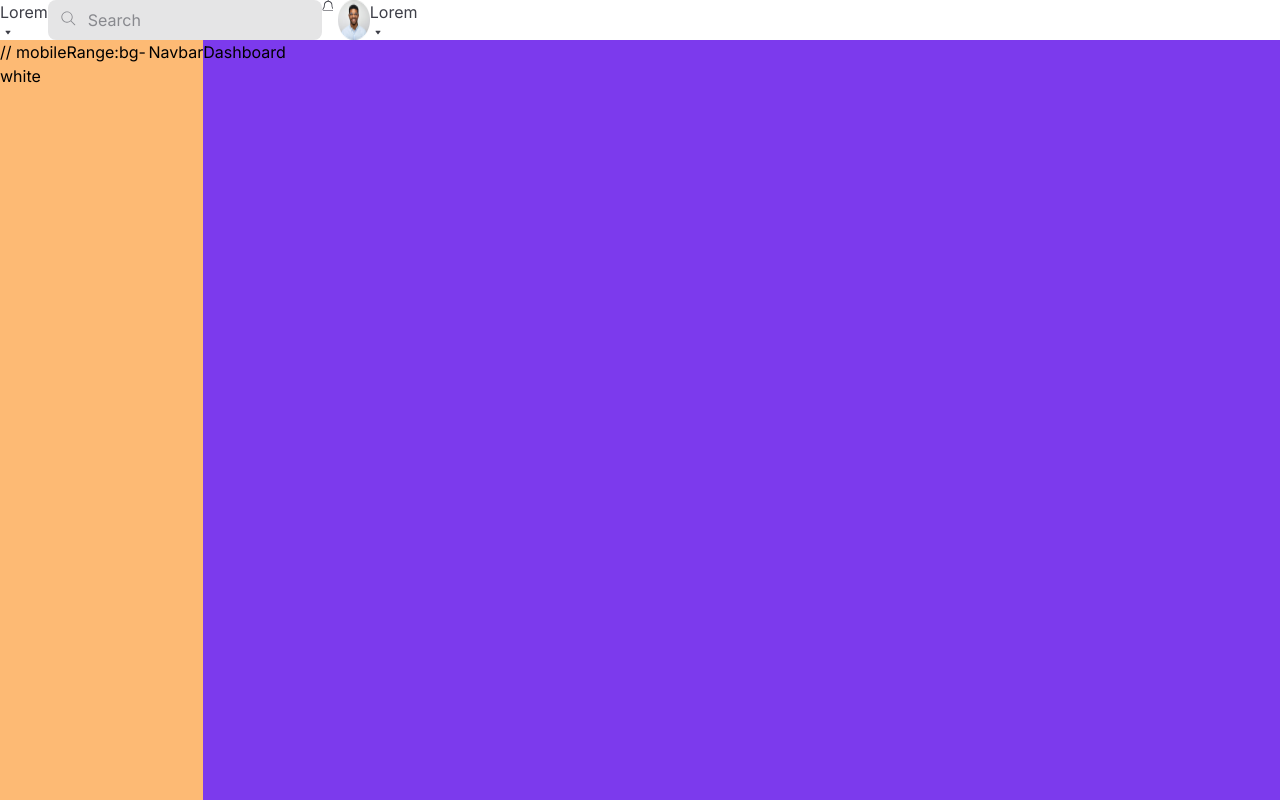
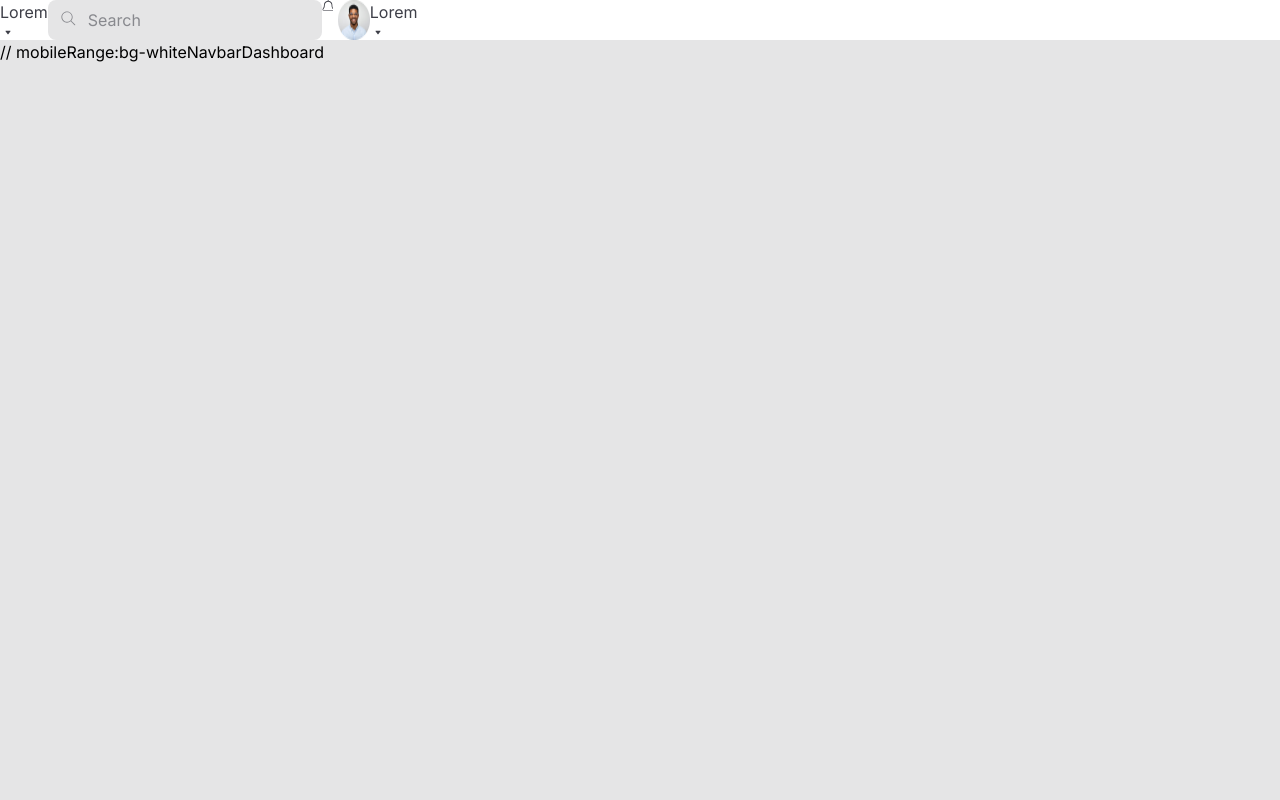
Before and after one commit to Tohid001/algorizin-tailwind_react-test, a React (Create React App) app: page / in a window 1280 px wide. Built offline with nearby package versions, Linux system fonts and the light colour scheme.

Commit message:
Optimized version of Layout's core style

```diff
--- a/src/components/Navbar/Navbar.jsx
+++ b/src/components/Navbar/Navbar.jsx
@@ -6,7 +6,7 @@ const { navItems } = data;
 
 function Navbar() {
   return (
-    <nav className="flex  mobileRange:shadow-navContainer  ">
+    <nav className="flex  mobileRange:shadow-navContainer">
       // mobileRange:bg-white
       <ul>
         {/* {navItems.map(({ title, route, icon }, index) => {
--- a/src/containers/Layout/Layout.jsx
+++ b/src/containers/Layout/Layout.jsx
@@ -5,18 +5,13 @@ import { Header, Navbar } from "../../components";
 function Layout() {
   return (
     <div className="flex flex-col h-screen">
-      <div className="">
-        <Header />
-      </div>
-      <div className="flex overflow-hidden">
-        <div className="mobileRange:fixed mobileRange:bottom-0 mobileRange:left-0 mobileRange:right-0  mobileRange:z-10 bg-orange-300">
+      <Header />
+      <div className="flex flex-1 mobileRange:flex-col">
+        <div className="mobileRange:order-2">
           <Navbar />
         </div>
-        <div className="relative basis-full">
-          <div className="h-screen"></div>
-          <div className="absolute inset-0 bg-violet-600">
-            <Outlet />
-          </div>
+        <div className="flex-1">
+          <Outlet />
         </div>
       </div>
     </div>
```
